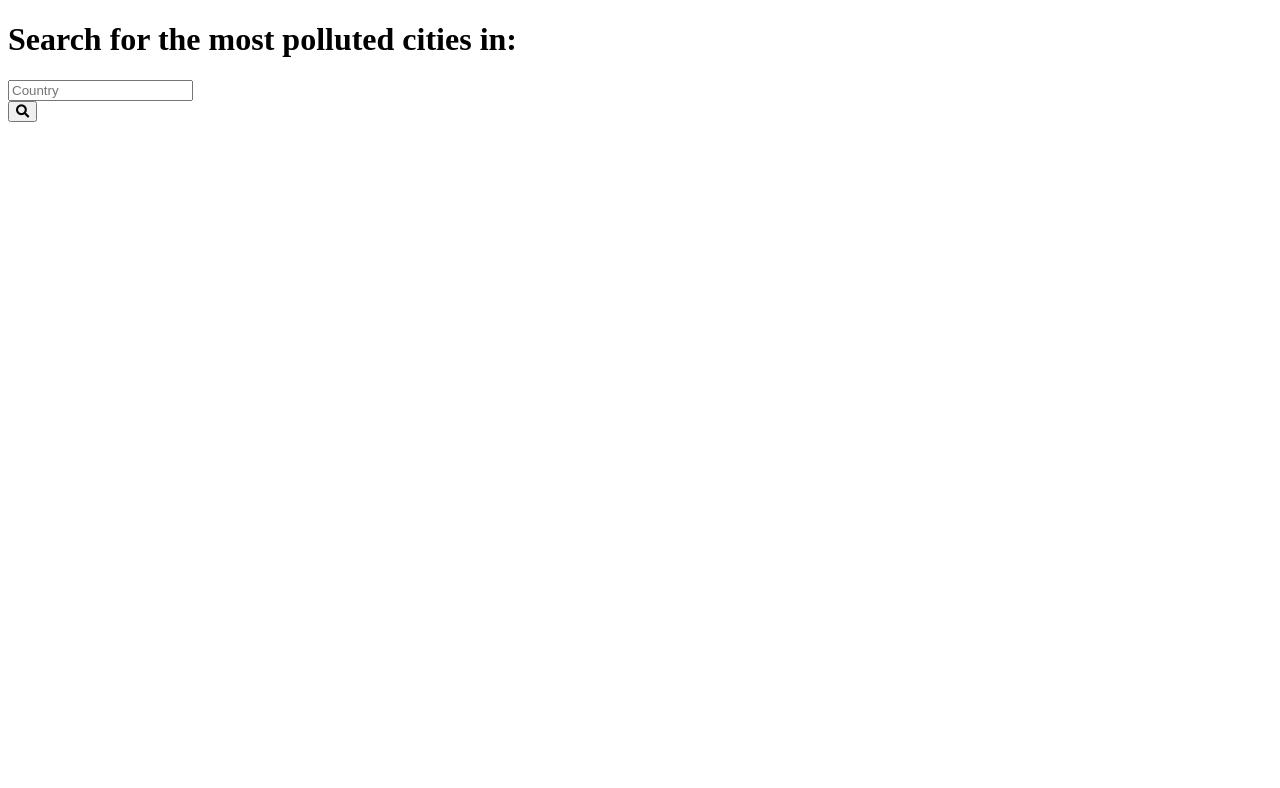
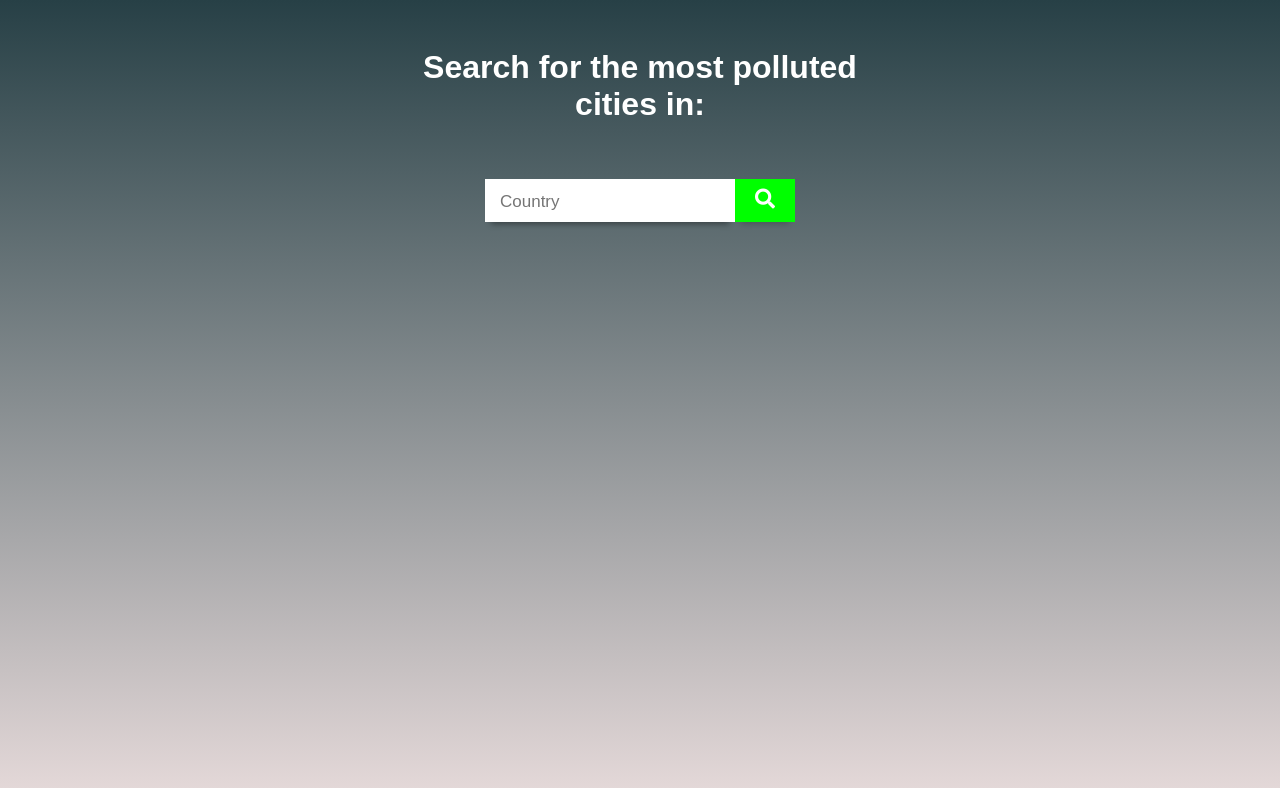
Before and after one commit to Piotr-Modes/React-Pollution-App, a React app: page / in a window 1280 px wide. Built offline with nearby package versions, Linux system fonts and the light colour scheme; a web font is replaced by a local one.

Commit message:
style search form

```diff
--- a/src/assets/styles/App.scss
+++ b/src/assets/styles/App.scss
@@ -1 +1,4 @@
 @import 'base';
+
+@import 'components/loader';
+@import 'components/search-form';
--- a/src/assets/styles/base.scss
+++ b/src/assets/styles/base.scss
@@ -0,0 +1,52 @@
+$color-primary: #485563;
+$color-positive: #00ff00;
+$color-negative: #e60000;
+
+* {
+  box-sizing: border-box;
+}
+
+body {
+  background: #e6dada; /* fallback for old browsers */
+  background: -webkit-linear-gradient(to bottom, #274046, #e6dada); /* Chrome 10-25, Safari 5.1-6 */
+  background: linear-gradient(
+    to bottom,
+    #274046,
+    #e6dada
+  ); /* W3C, IE 10+/ Edge, Firefox 16+, Chrome 26+, Opera 12+, Safari 7+ */
+  background-repeat: no-repeat;
+  min-height: 100vh;
+  margin: 0;
+  font-family: 'Fira Sans Condensed', arial;
+  color: white;
+  text-align: center;
+}
+
+.app {
+  width: 70%;
+  min-width: 320px;
+  max-width: 520px;
+  margin: 0 auto;
+  padding-bottom: 30px;
+  position: relative;
+}
+
+/* width */
+::-webkit-scrollbar {
+  width: 6px;
+}
+
+/* Track */
+::-webkit-scrollbar-track {
+  background: #f1f1f1;
+}
+
+/* Handle */
+::-webkit-scrollbar-thumb {
+  background: #888;
+}
+
+/* Handle on hover */
+::-webkit-scrollbar-thumb:hover {
+  background: #555;
+}
--- a/src/assets/styles/components/_loader.scss
+++ b/src/assets/styles/components/_loader.scss
@@ -1,4 +1,4 @@
-.loader-2 {
+.loader {
   $color: white;
   $light: fade-out($color, 0.8);
   margin: 0 auto;
@@ -10,8 +10,9 @@
   animation-delay: 0.1s;
   box-shadow: 0em 5em 0 0em $color;
   transform: translateY(-100%);
-	&::before, &::after {
-		content: "";
+  &::before,
+  &::after {
+    content: '';
     position: absolute;
     left: -2em;
     top: 0;
@@ -30,7 +31,8 @@
     0% {
       box-shadow: 0em 5em 0 0em $color;
     }
-		25%, 75% {
+    25%,
+    75% {
       box-shadow: 0em 5em 0 0em $light;
     }
     100% {
--- /dev/null
+++ b/src/assets/styles/components/_search-form.scss
@@ -0,0 +1,85 @@
+.search-form {
+  position: relative;
+  display: flex;
+  flex-wrap: wrap;
+  justify-content: center;
+  align-items: center;
+  align-content: space-around;
+  height: 270px;
+  padding-bottom: 20px;
+  &__header {
+    margin-bottom: 0;
+  }
+  &__autocomplete-container {
+    position: relative;
+  }
+  & input {
+    font-family: 'Fira Sans Condensed', arial;
+    font-size: 17px;
+    width: 250px;
+    border: none;
+    height: 43px;
+    padding: 23px 15px 20px 15px;
+    color: rgba(black, 0.7);
+    outline: none;
+    box-shadow: 0 8px 6px -6px rgba(black, 0.4);
+
+    &:focus {
+      box-shadow: inset 0 1px 1px rgba(0, 0, 0, 0.0125), 0 0 8px rgba($color-positive, 0.9);
+    }
+  }
+  & button {
+    display: flex;
+    font-weight: bold;
+    background: $color-positive;
+    border: none;
+    padding: 10px 20px;
+    color: white;
+    height: 43px;
+    font-size: 20px;
+    outline: none;
+    box-shadow: 0 8px 6px -6px rgba(black, 0.2);
+    cursor: pointer;
+    transition: all ease-in-out 0.2s;
+
+    &:hover {
+      transform: scale(1.05);
+    }
+  }
+
+  & .form-errors {
+    position: absolute;
+    top: -35px;
+    white-space: nowrap;
+    & p {
+      font-size: 12px;
+      color: red;
+    }
+  }
+
+  & .suggestions {
+    position: absolute;
+    width: 250px;
+    margin: 0 auto;
+    padding: 0;
+    list-style: none;
+    background: #274046;
+    z-index: 9;
+
+    & li {
+      padding: 10px 0;
+      background: rgba(white, 0.35);
+
+      cursor: pointer;
+      transition: all 0.2s ease-in-out;
+
+      &.active {
+        background: rgba(white, 0.2);
+      }
+
+      &:hover {
+        background: rgba(white, 0.2);
+      }
+    }
+  }
+}
--- a/src/components/Autocomplete.js
+++ b/src/components/Autocomplete.js
@@ -65,7 +65,7 @@ const Autocomplete = props => {
     let suggestionsListComponent
     if (autocompleteState.showSuggestions && props.searchValue) {
       suggestionsListComponent = (
-        <ul class="suggestions">
+        <ul className="suggestions">
           {autocompleteState.filteredSuggestions.map((suggestion, index) => (
             <li
               className={index === autocompleteState.activeSuggestion ? 'active' : ''}
--- a/src/components/SearchForm.js
+++ b/src/components/SearchForm.js
@@ -39,9 +39,9 @@ const SearchForm = props => {
     props.fetchLatestPollutionMeasurments(props.allowedCountries[selectedCountry])
   }
   return (
-    <form onSubmit={handleFormSubmit}>
-      <h1 className="form-header">Search for the most polluted cities in:</h1>
-      <div className="form-autocomplete-container">
+    <form className="search-form" onSubmit={handleFormSubmit}>
+      <h1 className="search-form__header">Search for the most polluted cities in:</h1>
+      <div className="search-form__autocomplete-container">
         <FormErrors formErrors={searchFormState.formErrors} />
         <Autocomplete
           suggestions={Object.keys(props.allowedCountries)}
--- a/src/components/utylities/Loader.js
+++ b/src/components/utylities/Loader.js
@@ -1,5 +1,5 @@
 import React from 'react'
 
-const Loader = () => <div className="loader-2"></div>
+const Loader = () => <div className="loader"></div>
 
 export default Loader
--- a/src/components/utylities/withLoading.js
+++ b/src/components/utylities/withLoading.js
@@ -1,9 +1,10 @@
 import React from 'react'
+import Loader from './Loader'
 
 const withLoading = Component => {
   return ({ isLoading, ...props }) => {
     if (!isLoading) return <Component {...props} />
-    return <div className="loader-2"></div>
+    return <Loader />
   }
 }
 
```
Lines whose indentation alone changed are shown as unchanged.
